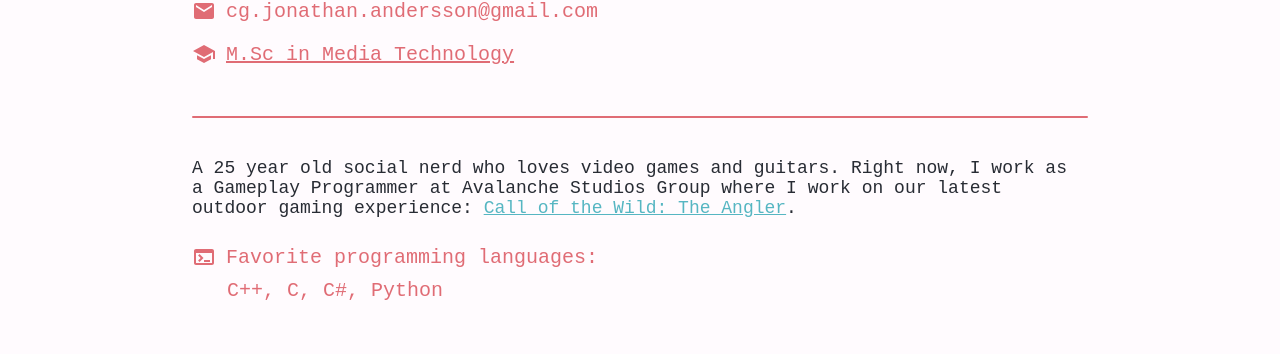
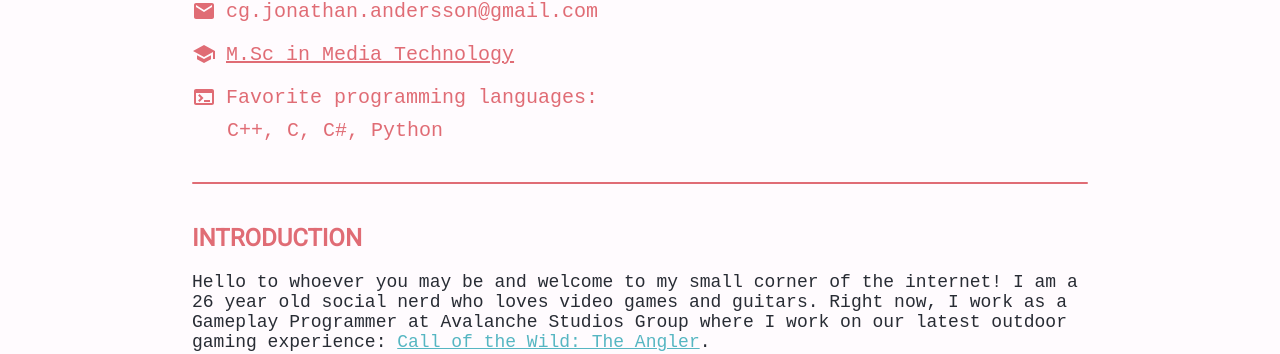
Before and after one commit to jonan270/Interactive-portfolio, a React (Create React App) app: page / in a window 1280 px wide. Shown: the part 598-952 px from the top of the page. Built offline with nearby package versions, Linux system fonts and the light colour scheme.

Commit message:
Restructure and update About Me section

```diff
--- a/src/components/AboutMe.tsx
+++ b/src/components/AboutMe.tsx
@@ -31,21 +31,22 @@ const AboutMe: React.FC<{}> = () => {
                     M.Sc in Media Technology
                 </a>
             </div>
+            <div className="iconTextRow">
+                <TerminalIcon color="primary"/>
+                <p className="iconText">Favorite programming languages:</p>
+            </div>
+            <p className="iconText--nextLine">C++, C, C#, Python</p>
             <hr/>
+            <h2>INTRODUCTION</h2>
             <p>
-                A 25 year old social nerd who loves video games and guitars.
+                Hello to whoever you may be and welcome to my small corner of the internet!
+                I am a 26 year old social nerd who loves video games and guitars.
                 Right now, I work as a Gameplay Programmer at Avalanche Studios Group
                 where I work on our latest outdoor gaming experience:&nbsp;
                 <a href={theAnglerLink} target="_blank" rel="noreferrer">
                         Call of the Wild: The Angler
                 </a>.
             </p>
-
-            <div className="iconTextRow">
-                <TerminalIcon color="primary"/>
-                <p className="iconText">Favorite programming languages:</p>
-            </div>
-            <p className="iconText--nextLine">C++, C, C#, Python</p>
         </div>
     )
 }
```
